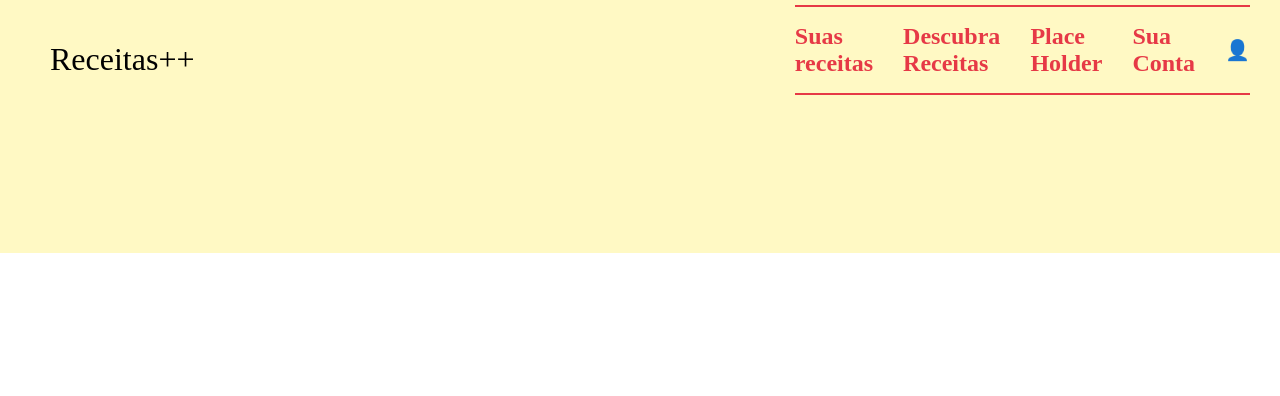
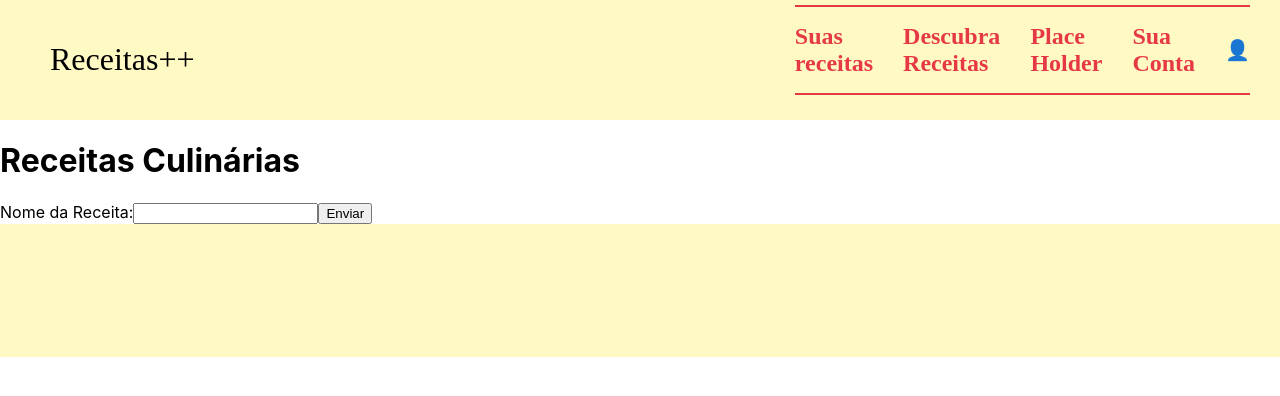
Before and after one commit to GusLucas12/Receitas, a React (Create React App) app: page /teste in a window 1280 px wide. Shown: the top 396 px of the page. Built offline with nearby package versions, Linux system fonts and the light colour scheme; a web font is replaced by a local one.

Commit message:
integracao com o backend vamos testar

```diff
--- a/package.json
+++ b/package.json
@@ -36,5 +36,6 @@
       "last 1 firefox version",
       "last 1 safari version"
     ]
-  }
+  },
+  "proxy": "https://backend-engsoft.onrender.com"
 }
--- a/src/App.js
+++ b/src/App.js
@@ -5,6 +5,7 @@ import Footer from './components/footer';
 import { Routes,Route } from 'react-router-dom';
 import Home from './pages/index';
 import Busca from './pages/busca';
+import RecipePage from './pages/teste';
 function App() {
   return (
 
@@ -14,6 +15,7 @@ function App() {
       <Routes>
         <Route path='/' element={<Home/>}/>
         <Route path='/busca' element={<Busca/>}/>
+        <Route path='/teste' element={<RecipePage/>}/>
       </Routes>
       <Footer/>
     </div>
--- a/src/pages/busca.js
+++ b/src/pages/busca.js
@@ -3,21 +3,38 @@ import React, { useState } from "react";
 
 function Busca() {
     const [recipe, setRecipe] = useState("");
+    const [data, setData] = useState(null); // Estado para armazenar os dados da resposta
 
-    const handleSubmit = (e) => {
-        e.preventDefault(); // Previne o comportamento padrão de recarregar a página
+    const handleSubmit = async (e) => {
+        e.preventDefault();
+
         if (recipe) {
-            alert(`Receita escolhida: ${recipe}`);
+            const text = `me de uma receita de ${recipe}, todas as respostas precisam estar relacionadas a receitas, priorizando as brasileiras tradicionais e receitas internacionais amplamente conhecidas. As respostas devem ser apresentadas exclusivamente no formato JSON, com as propriedades: nome (nome da receita), ingredientes (lista detalhada de ingredientes), tempo_de_preparo (tempo estimado de preparo em minutos ou horas), dificuldade_de_preparo (nível de dificuldade: fácil, médio ou difícil) e preparo (passo a passo detalhado para executar a receita). Além disso, as respostas devem ser limitadas a 250 palavras e não podem incluir informações fora do contexto de receitas ou culinária.`;
+
+            try {
+                const response = await fetch("https://backend-engsoft.onrender.com/askthequestion", {
+                    method: "POST",
+                    headers: {
+                        "Content-Type": "application/json"
+                    },
+                    body: JSON.stringify({ text: text })
+                });
+
+                const textResponse = await response.text(); // Lê a resposta como texto
+                setData(JSON.parse(textResponse)); // Converte o texto em JSON e armazena no estado
+            } catch (error) {
+                console.error("Erro:", error);
+            }
             setRecipe(""); // Limpa o campo após o envio
         } else {
             alert("Por favor, insira uma receita!");
         }
     };
+
     return (
         <div>
             <div className={styles.main}>
                 <div className={styles.container}>
-
                     <form onSubmit={handleSubmit} className={styles.form}>
                         <input
                             type="text"
@@ -32,42 +49,39 @@ function Busca() {
                     </form>
                 </div>
                 <div className={styles.telaDeBusca}>
+                    {data && (
                         <div className={styles.titulo}>
-                        <h1>Titulo da Receita</h1>
-                    </div>
+                            <h1>{data.nome}</h1>
                             <div className={styles.corpo}>
                                 <div className={styles.informacoes}>
-                            <h1>Tempo De Preparo: </h1>
-
-                            <h1>Dificuldade: </h1>
+                                    <h1>Tempo De Preparo: {data.tempo_de_preparo}</h1>
+                                    <h1>Dificuldade: {data.dificuldade_de_preparo}</h1>
                                 </div>
                                 <div className={styles.ingredientesEModo}>
                                     <div className={styles.Ingredientes}>
                                         <h2>Ingredientes:</h2>
                                         <ul>
-                                    <li>2 Ovos</li>
-                                    <li>1 Colher de Manteiga</li>
-                                    <li>1 Colher de Farinha</li>
-                                    <li>1 Colher de Achocolatado</li>
+                                            {data.ingredientes.map((ingrediente, index) => (
+                                                <li key={index}>{ingrediente}</li>
+                                            ))}
                                         </ul>
                                     </div>
                                     <div className={styles.modoDePreparo}>
                                         <h2>Modo de Preparo:</h2>
                                         <ol>
-                                    <li>Quebre o ovo</li>
-                                    <li>Misture o ovo</li>
-                                    <li>Misture a farinha</li>
-                                    <li>Misture o achocolatado</li>
+                                            {data.preparo.map((passo, index) => (
+                                                <li key={index}>{passo}</li>
+                                            ))}
                                         </ol>
                                     </div>
                                 </div>
-
+                            </div>
+                        </div>
+                    )}
                 </div>
             </div>
         </div>
+    );
+}
 
-        </div>
-
-    )
-}
 export default Busca;
--- /dev/null
+++ b/src/pages/teste.js
@@ -0,0 +1,75 @@
+import React, { useState } from "react";
+
+const RecipePage = () => {
+    const [recipe, setRecipe] = useState("");
+    const [responseText, setResponseText] = useState("");
+
+    const handleSubmit = async (e) => {
+        e.preventDefault();
+
+        if (recipe) {
+            // Formata o texto da requisição
+            //const text = "me de uma receita de ${recipe}, todas as respostas precisam estar relacionadas a receitas, priorizando as brasileiras tradicionais e receitas internacionais amplamente conhecidas. As respostas devem ser apresentadas exclusivamente no formato JSON, com as propriedades: nome (nome da receita), ingredientes (lista detalhada de ingredientes), tempo_de_preparo (tempo estimado de preparo em minutos ou horas), dificuldade_de_preparo (nível de dificuldade: fácil, médio ou difícil) e preparo (passo a passo detalhado para executar a receita). Além disso, as respostas devem ser limitadas a 250 palavras e não podem incluir informações fora do contexto de receitas ou culinária.";
+
+            try {
+                const myHeaders = new Headers();
+                myHeaders.append("Content-Type", "application/json");
+
+                const raw = JSON.stringify({
+                    text: "Bolo de chocolate",
+                });
+
+                const requestOptions = {
+                    method: "POST",
+                    headers: myHeaders,
+                    body: raw,
+                    redirect: "follow",
+                };
+                const response = await fetch(
+                    "https://backend-engsoft.onrender.com/askthequestion",
+                    requestOptions
+                )
+
+                if (response.ok) {
+                    const textResponse = await response.text();
+                    setResponseText(textResponse); // Exibe a resposta no formato de texto
+                } else {
+                    console.error("Erro na requisição:", response.status);
+                    setResponseText("Houve um erro na requisição.");
+                }
+            } catch (error) {
+                console.error("Erro:", error);
+                setResponseText("Ocorreu um erro ao tentar se comunicar com o servidor.");
+            }
+            setRecipe(""); // Limpa o campo após o envio
+        } else {
+            alert("Por favor, insira uma receita!");
+        }
+    };
+
+    return (
+        <div>
+            <h1>Receitas Culinárias</h1>
+            <form onSubmit={handleSubmit}>
+                <label>
+                    Nome da Receita:
+                    <input
+                        type="text"
+                        value={recipe}
+                        onChange={(e) => setRecipe(e.target.value)}
+                    />
+                </label>
+                <button type="submit">Enviar</button>
+            </form>
+
+            {responseText && (
+                <div>
+                    <h2>Resposta do Servidor:</h2>
+                    <pre>{responseText}</pre> {/* Exibe a resposta sem tratamento */}
+                </div>
+            )}
+        </div>
+    );
+};
+
+export default RecipePage;
```
Lines whose indentation alone changed are shown as unchanged.
